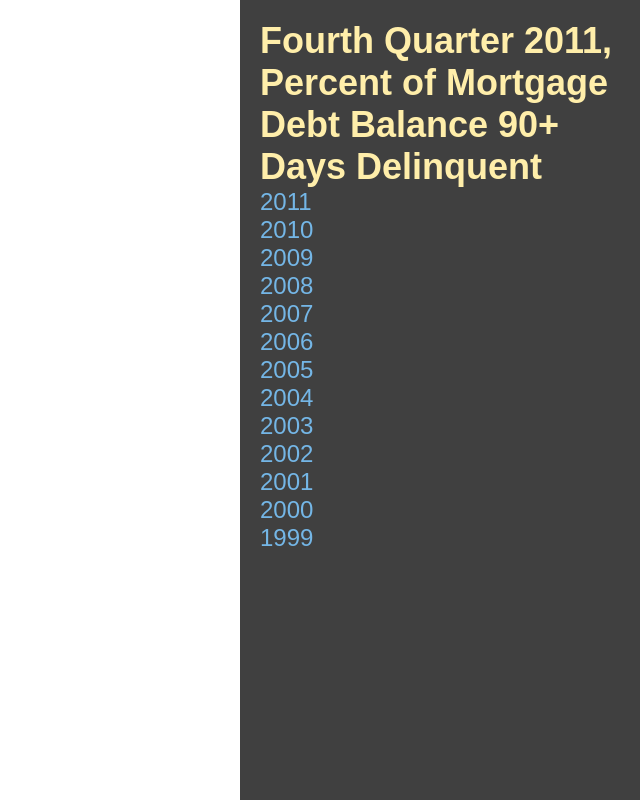
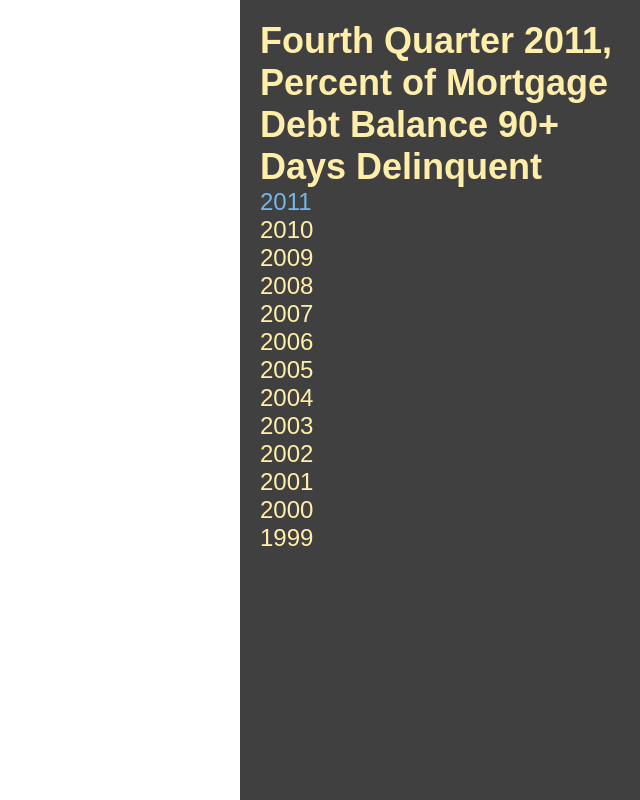
Before and after one commit to occupydata/layer-switcher, a plain HTML site: page index.html in a window 1280 px wide. Shown: the whole page, without its empty margins (640-1280 px from the left). Drawn offline with nearby package versions, Linux system fonts and the light colour scheme.

Commit message:
functioning switching

```diff
--- a/index.html
+++ b/index.html
@@ -19,18 +19,18 @@
       <h1>Fourth Quarter 2011, Percent of Mortgage Debt Balance 90+ Days Delinquent</h1>
       <ul class="layers">
         <li><a class="active" data-layer="occupy.4q11-delinq" href="#">2011</a></li>
-        <li><a class="active" data-layer="occupy.4q10-delinq" href="#">2010</a></li>
-        <li><a class="active" data-layer="occupy.4q09-delinq" href="#">2009</a></li>
-        <li><a class="active" data-layer="occupy.4q08-delinq" href="#">2008</a></li>
-        <li><a class="active" data-layer="occupy.4q07-delinq" href="#">2007</a></li>
-        <li><a class="active" data-layer="occupy.4q06-delinq" href="#">2006</a></li>
-        <li><a class="active" data-layer="occupy.4q05-delinq" href="#">2005</a></li>
-        <li><a class="active" data-layer="occupy.4q04-delinq" href="#">2004</a></li>
-        <li><a class="active" data-layer="occupy.4q03-delinq" href="#">2003</a></li>
-        <li><a class="active" data-layer="occupy.4q02-delinq" href="#">2002</a></li>
-	    <li><a class="active" data-layer="occupy.4q01-delinq" href="#">2001</a></li>
-	    <li><a class="active" data-layer="occupy.4q00-delinq" href="#">2000</a></li>
-	    <li><a class="active" data-layer="occupy.4q99-delinq" href="#">1999</a></li>
+        <li><a data-layer="occupy.4q10-delinq" href="#">2010</a></li>
+        <li><a data-layer="occupy.4q09-delinq" href="#">2009</a></li>
+        <li><a data-layer="occupy.4q08-delinq" href="#">2008</a></li>
+        <li><a data-layer="occupy.4q07-delinq" href="#">2007</a></li>
+        <li><a data-layer="occupy.4q06-delinq" href="#">2006</a></li>
+        <li><a data-layer="occupy.4q05-delinq" href="#">2005</a></li>
+        <li><a data-layer="occupy.4q04-delinq" href="#">2004</a></li>
+        <li><a data-layer="occupy.4q03-delinq" href="#">2003</a></li>
+        <li><a data-layer="occupy.4q02-delinq" href="#">2002</a></li>
+	    <li><a data-layer="occupy.4q01-delinq" href="#">2001</a></li>
+	    <li><a data-layer="occupy.4q00-delinq" href="#">2000</a></li>
+	    <li><a data-layer="occupy.4q99-delinq" href="#">1999</a></li>
       </ul>
     </div>
 
--- a/js/app2.js
+++ b/js/app2.js
@@ -15,7 +15,7 @@ wax.tilejson(url + baselayer + ',' + activelayer + '.jsonp', function(tilejson)
 });
 
 function refreshMap(layers) {
-  wax.tilejson('http://api.tiles.mapbox.com/v3/' + layers + '.jsonp', function (tilejson) {
+  wax.tilejson('http://api.tiles.mapbox.com/v2/' + layers + '.jsonp', function (tilejson) {
     map.addLayer(new wax.leaf.connector(tilejson));
 
     tilejson.minzoom = 2;
```
